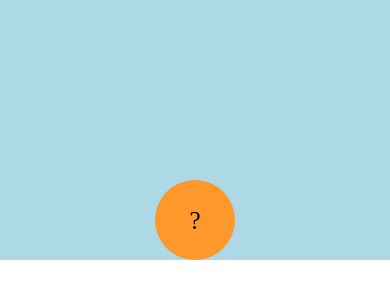
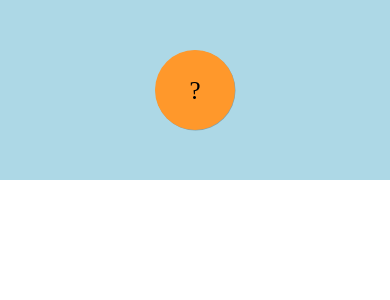
Before and after one commit to leonsoh/FloatingActionButton, a React Native app: screen / in a window 390 px wide. Shown: the top 300 px of the page. Built offline with nearby package versions, Linux system fonts and the light colour scheme.

Commit message:
Improve animating position of action buttons

```diff
--- a/components/FloatingActionButton.js
+++ b/components/FloatingActionButton.js
@@ -41,7 +41,7 @@
     transform: [
       {
         translateY: animation.interpolate({
-          inputRange: [0, 1],
+          inputRange: [1, 2],
           outputRange: [0, 100],
         }),
       },
@@ -89,14 +89,19 @@
     width: buttonSize,
     borderRadius: buttonSize / 2,
     marginBottom: 10,
+    bottom: 40,
   },
   main: {
+    position: 'absolute',
     height: buttonSize,
     width: buttonSize,
     borderRadius: buttonSize / 2,
     alignItems: 'center',
     justifyContent: 'center',
     backgroundColor: '#FF982BFF',
+    shadowOpacity: 0.25,
+    shadowOffset: {height: 0.5, width: 0.5},
+    elevation: 5,
   },
   action: {
     position: 'absolute',
@@ -105,6 +110,8 @@
     borderRadius: buttonSize / 2,
     backgroundColor: 'tomato',
     justifyContent: 'center',
+    shadowOpacity: 0.25,
+    shadowOffset: {height: 0.5, width: 0.5},
   },
   text: {
     textAlign: 'center',
```
